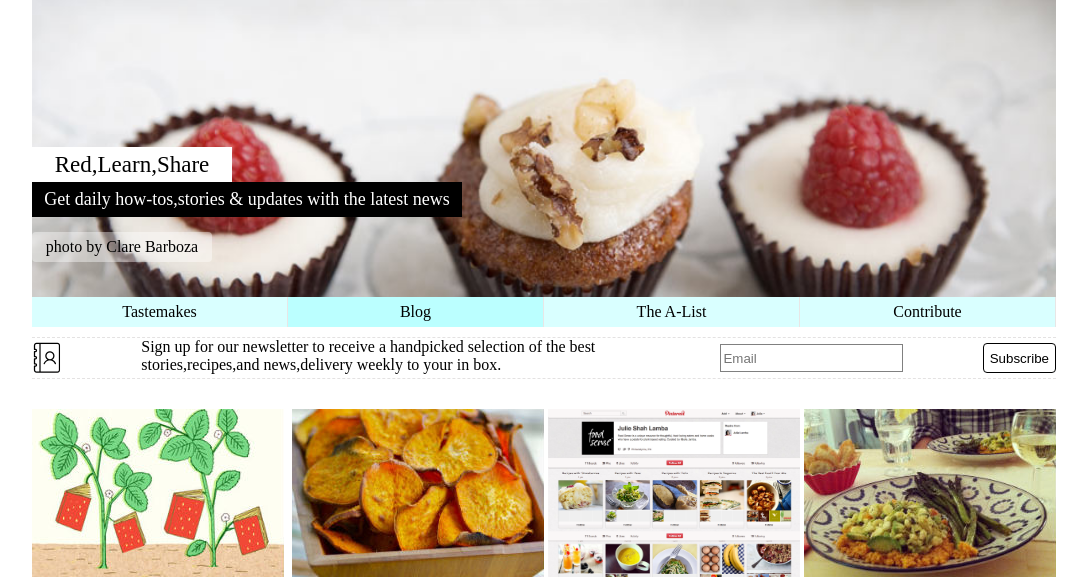
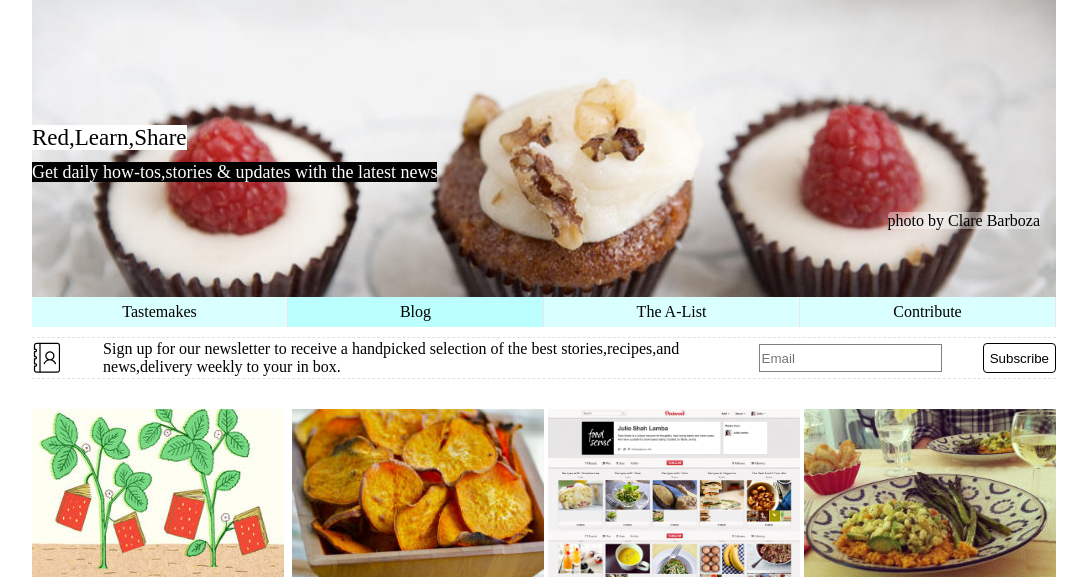
Before and after one commit to KenWang007/3week-3pages-class2, a plain HTML site: page index.html in a window 1280 px wide. Shown: the part 221-800 px from the top of the page, without its empty margins (96-1183 px from the left). Drawn offline with Linux system fonts and the light colour scheme.

Commit message:
Update styles

```diff
--- a/index.html
+++ b/index.html
@@ -66,9 +66,15 @@
 
     <div class="content-right">
       <div class="content_focus">
-        <label class="content_focus_share">Red,Learn,Share</label>
-        <label class="content_focus_news">Get daily how-tos,stories & updates with the latest news</label>
-        <label class="content_focus_photo">photo by Clare Barboza</label>
+        <p>
+          <label class="content_focus_share">Red,Learn,Share</label>
+        </p>
+        <p>
+          <label class="content_focus_news">Get daily how-tos,stories & updates with the latest news</label>
+        </p>
+        <p class="content_focus_photocontent">
+        	<span class="content_focus_photo">photo by Clare Barboza</span>
+        </p>
       </div>
 
       <ul class="content-footer">
@@ -80,7 +86,7 @@
 
       <div class="search">
         <p class="icon iconfont icon-about"></p>
-        <label>Sign up for our newsletter to receive a handpicked selection of the best stories,recipes,and news,delivery weekly to your in box.</label>
+        <p class="search_content">Sign up for our newsletter to receive a handpicked selection of the best stories,recipes,and news,delivery weekly to your in box.</p>
         <input type="text" name="" value="" placeholder="Email">
         <button type="button" name="button">Subscribe</button>
       </div>
--- a/style/main.css
+++ b/style/main.css
@@ -62,11 +62,14 @@ body {
   flex-direction: column;
 }
 
+.content_focus p:first-child{
+    margin-top: 12%;
+  }
+
 .content_focus_share{
   background-color: white;
   font-size: 23px;
-  width: 200px;
-  margin-top: 150px;
+  margin-top: 12%;
   height: 35px;
   line-height: 35px;
   text-align: center;
@@ -81,6 +84,12 @@ body {
   line-height: 35px;
   text-align: center;
   vertical-align: middle;
+}
+
+.content_focus_photocontent{
+  text-align: right;
+  margin-right: 1rem;
+  margin-top: 1rem;
 }
 
 .content_focus_photo{
@@ -110,8 +119,9 @@ body {
 .content-footer li{
   line-height: 30px;
   height: 30px;
-  width: 25%;
   border-right: 1px solid #e8e6e6;
+  flex-basis: 0;
+  flex-grow: 1;
 }
 
 .search{
@@ -124,15 +134,15 @@ body {
   border-bottom:1px dashed #000;
   border-color: #e4e2e2;
   width: 100%;
+  flex-wrap: wrap;
 }
 
-.search p{
+.search p:first-child{
   font-size: 30px;
 }
 
-.search label{
-  width: 500px;
-  height: 40px;
+.search_content{
+  max-width: 60%;
 }
 
 .search input{
@@ -297,7 +307,7 @@ body {
   .articles {
     display: flex;
     flex-direction: row;
-    flex-wrap: nowrap;
+    flex-wrap: wrap;
     justify-content:flex-start;
   }
 }
```
